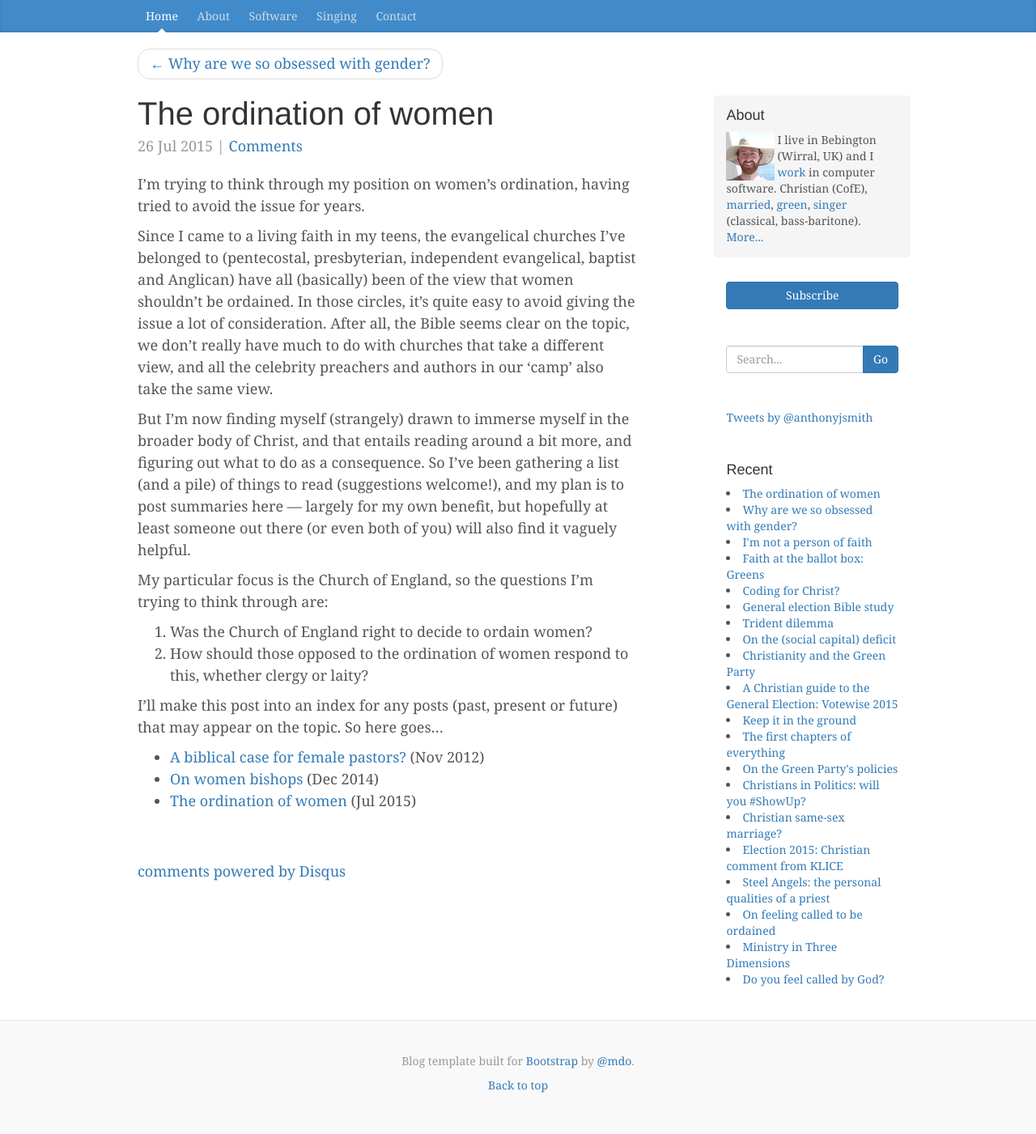
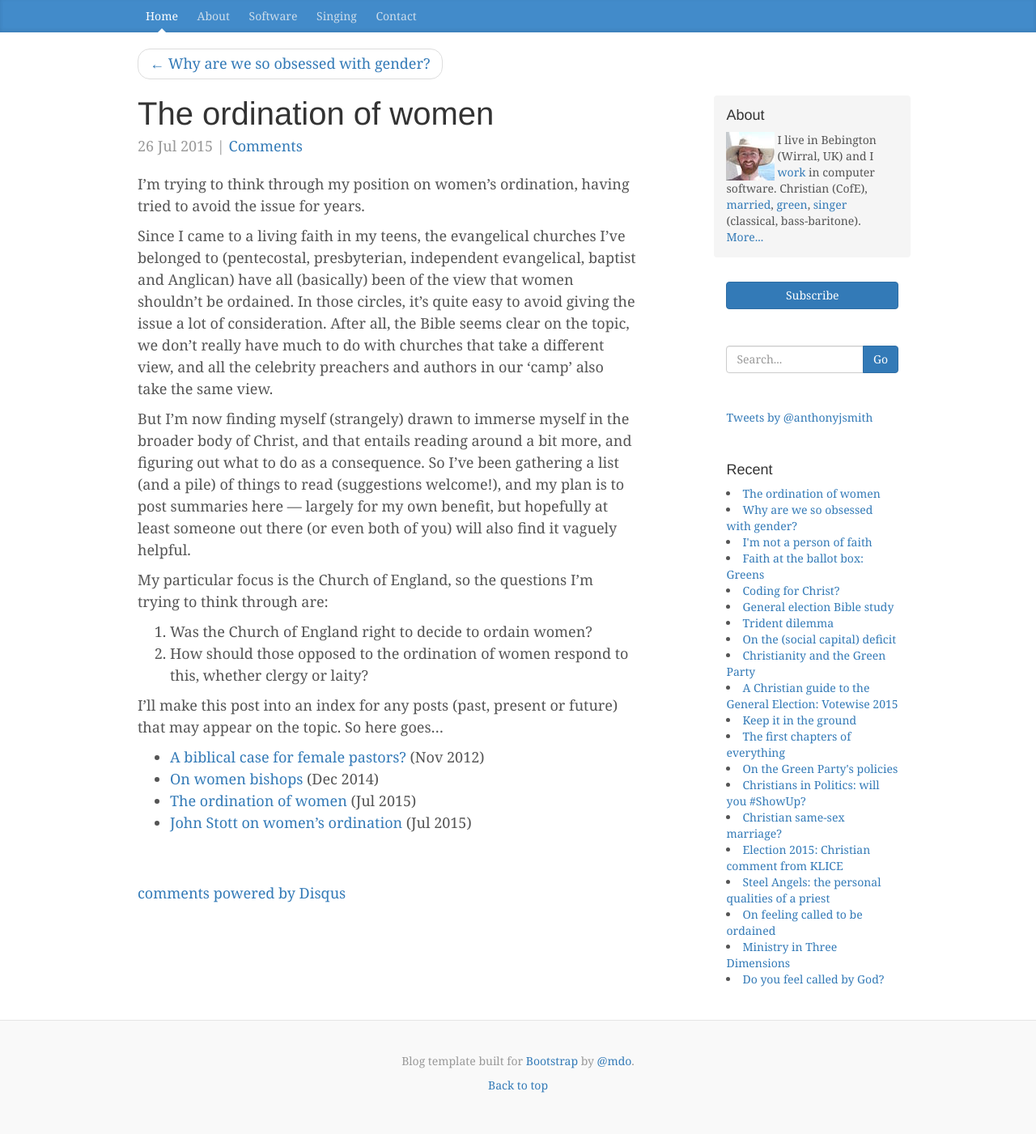
Before and after one commit to anthonyjsmith/anthonyjsmith.github.io, a Jekyll site: the page built from _posts/2015-07-26-the-ordination-of-women.md, in a window 1280 px wide. Shown: the whole page at 81% size. Built offline with Jekyll 4.4.1, drawn with Linux system fonts in a browser that asks for light colours; nearby versions of some CDN libraries; comment, search, counter and statistics services are not loaded.

Commit message:
link to new post

```diff
--- a/_posts/2015-07-26-the-ordination-of-women.md
+++ b/_posts/2015-07-26-the-ordination-of-women.md
@@ -19,3 +19,4 @@ I'll make this post into an index for any posts (past, present or future) that m
 * [A biblical case for female pastors?](/2012/11/26/a-biblical-case-for-female-pastors/) (Nov 2012)
 * [On women bishops](/2014/12/21/on-women-bishops/) (Dec 2014)
 * [The ordination of women](/2015/07/26/the-ordination-of-women/) (Jul 2015)
+* [John Stott on women's ordination](/2015/07/27/john-stott-on-womens-ordination) (Jul 2015)
```
